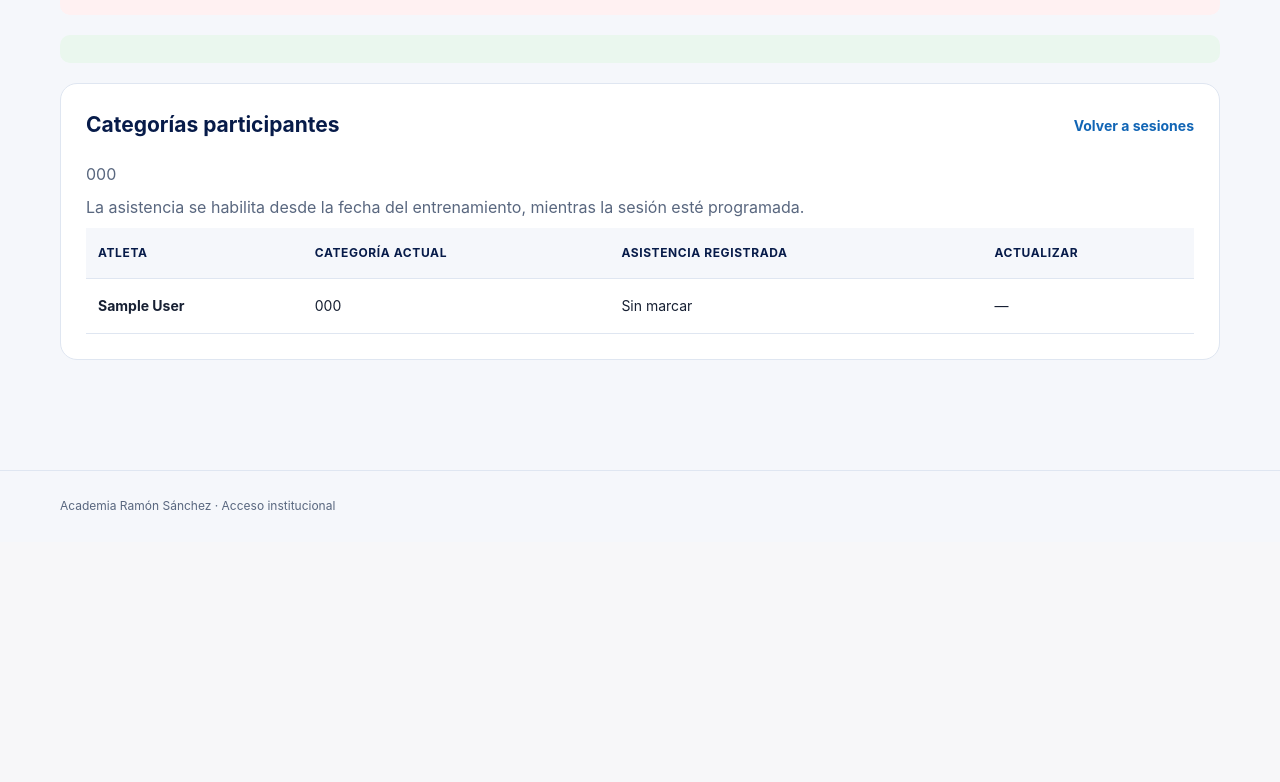
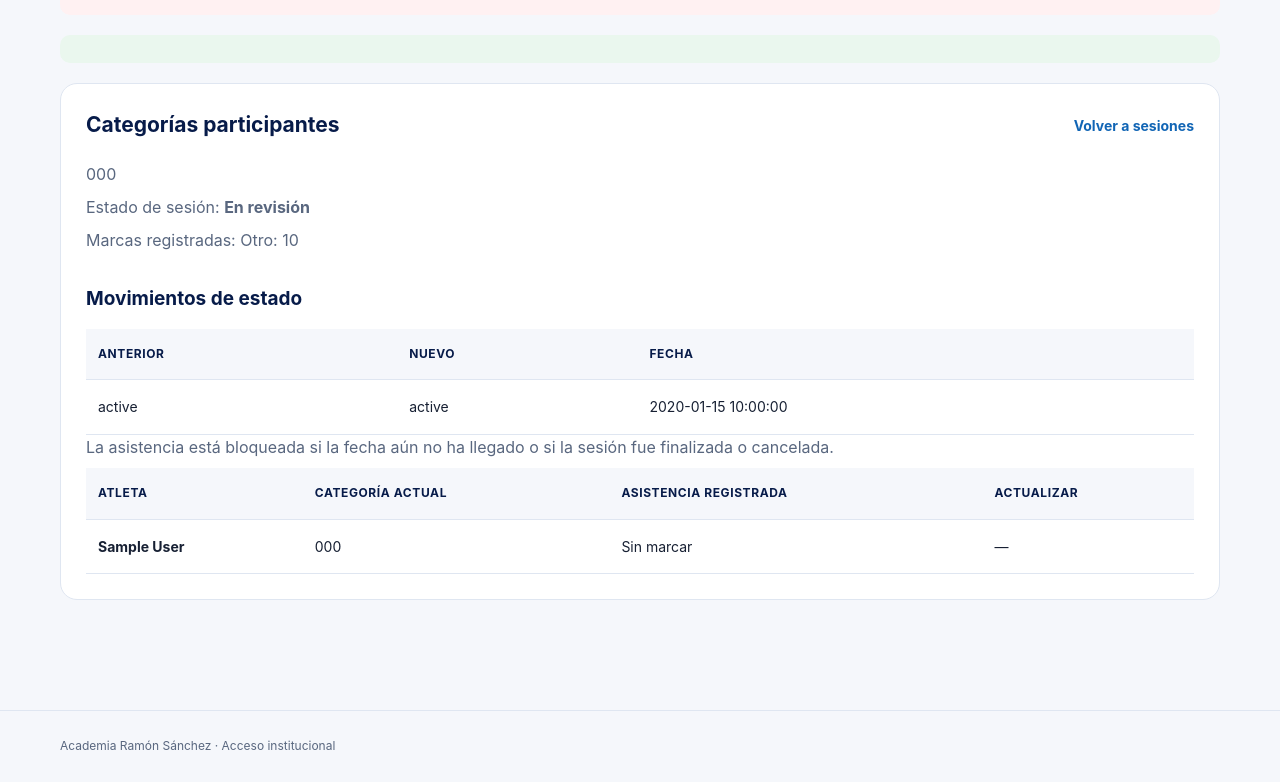
Before and after one commit to joseluisroot/academia-ramon-sanchez, a CodeIgniter 4 app: the page made by app/Views/app/training/show.php in a window 1280 px wide. Shown: the part 322-1104 px from the top of the page. Before the commit the page ends 832 px from the top, so only its background shows below. Run offline with PHP 8.4 and a stand-in for CodeIgniter, Linux system fonts and the light colour scheme; the template is opened without the code that fills it: most values are stand-ins (such as "Sample title", 1, 10 or a date in 2020); data that the repository does not hold is empty; some libraries are stand-ins or nearby versions.

Commit message:
feat(inc-004): botones de cierre cancelación y resumen de estado

```diff
--- a/app/Views/app/training/show.php
+++ b/app/Views/app/training/show.php
@@ -15,8 +15,48 @@
   <p class="portal-muted">
     <?php foreach ($categories as $category): ?><?= esc($category['category_code']) ?> &nbsp; <?php endforeach ?>
   </p>
+  <p class="portal-muted">Estado de sesión: <strong><?= esc(match ($session['status']) {'scheduled' => 'Programada', 'completed' => 'Finalizada', 'cancelled' => 'Cancelada', default => 'En revisión'}) ?></strong></p>
+  <?php if ($canClose): ?>
+    <div class="registry-actions">
+      <form method="post" action="<?= esc(site_url('app/entrenamientos/' . (int) $session['id'] . '/estado'), 'attr') ?>" onsubmit="return confirm('¿Finalizar este entrenamiento? Las asistencias quedarán bloqueadas. No se podrán añadir nuevas marcas.');">
+        <?= csrf_field() ?>
+        <input type="hidden" name="status" value="completed">
+        <button class="portal-action-link registry-submit" type="submit">Finalizar sesión</button>
+      </form>
+      <form method="post" action="<?= esc(site_url('app/entrenamientos/' . (int) $session['id'] . '/estado'), 'attr') ?>" onsubmit="return confirm('¿Cancelar entrenamiento? Solo procede si no se registró ninguna asistencia.');">
+        <?= csrf_field() ?>
+        <input type="hidden" name="status" value="cancelled">
+        <button class="registry-danger" type="submit">Cancelar sesión sin asistencia</button>
+      </form>
+    </div>
+    <p class="portal-muted">Para finalizar se requiere al menos una asistencia y que la fecha del entrenamiento haya llegado. Los atletas sin marca permanecerán como «Sin marcar», no se convertirán en ausentes. El cierre no puede revertirse desde este formulario.</p>
+  <?php endif ?>
+  <?php if ($attendanceTotals !== []): ?>
+    <p class="portal-muted">Marcas registradas:
+      <?php foreach ($attendanceTotals as $total): ?>
+        <?= esc(match ($total['attendance_status']) {'present' => 'Presentes', 'absent' => 'Ausentes', 'excused' => 'Justificados', default => 'Otro'}) ?>: <?= (int) $total['quantity'] ?> &nbsp;
+      <?php endforeach ?>
+    </p>
+  <?php endif ?>
+  <?php if ($statusHistory !== []): ?>
+    <h3 class="registry-subheading">Movimientos de estado</h3>
+    <div class="table-scroll">
+      <table class="access-table">
+        <thead><tr><th scope="col">Anterior</th><th scope="col">Nuevo</th><th scope="col">Fecha</th></tr></thead>
+        <tbody>
+          <?php foreach ($statusHistory as $entry): ?>
+            <tr>
+              <td><?= esc($entry['from_status']) ?></td>
+              <td><?= esc($entry['to_status']) ?></td>
+              <td><?= esc($entry['changed_at']) ?></td>
+            </tr>
+          <?php endforeach ?>
+        </tbody>
+      </table>
+    </div>
+  <?php endif ?>
   <?php if (! $canRecord): ?>
-    <p class="portal-muted">La asistencia se habilita desde la fecha del entrenamiento, mientras la sesión esté programada.</p>
+    <p class="portal-muted">La asistencia está bloqueada si la fecha aún no ha llegado o si la sesión fue finalizada o cancelada.</p>
   <?php endif ?>
   <div class="table-scroll">
     <table class="access-table">
```
